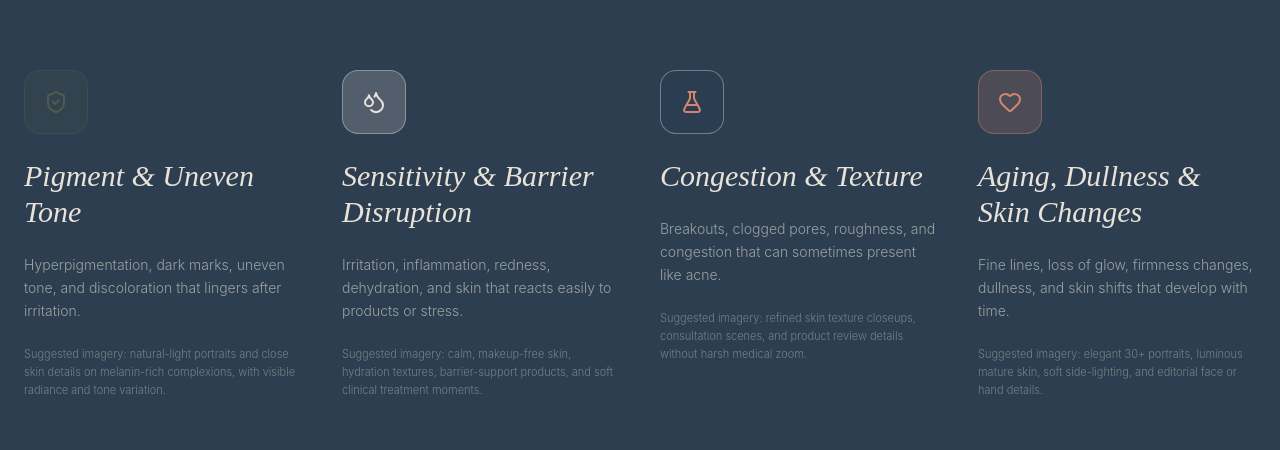
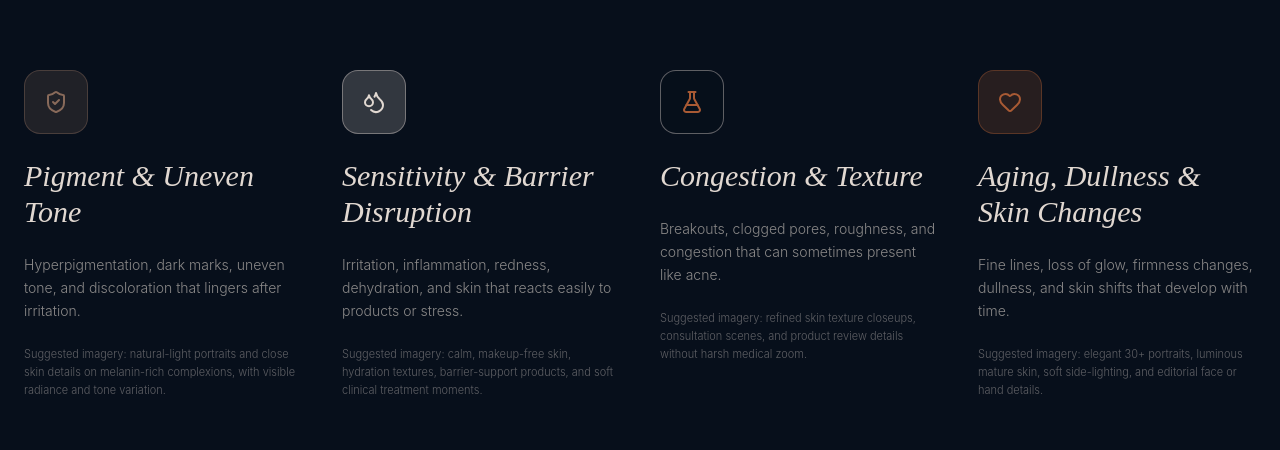
Before and after one commit to Lavender333/vershante-lynn-clinical-skincare, a React (Vite) app: page / in a window 1280 px wide. Shown: the part 878-1328 px from the top of the page. Built offline with nearby package versions, Linux system fonts and the light colour scheme; no server answers; the database is empty.

Commit message:
Update website color scheme

```diff
--- a/src/components/AdminDashboard.tsx
+++ b/src/components/AdminDashboard.tsx
@@ -96,7 +96,7 @@ const imageFileToDataUrl = (file: File): Promise<string> => {
           return;
         }
 
-        ctx.fillStyle = '#FDFCF9';
+        ctx.fillStyle = '#ece6e1';
         ctx.fillRect(0, 0, width, height);
         ctx.drawImage(img, 0, 0, width, height);
         resolve(canvas.toDataURL('image/jpeg', 0.72));
@@ -975,7 +975,7 @@ export default function AdminDashboard() {
     .sort((a, b) => (a.date || '').localeCompare(b.date || ''));
 
   return (
-    <div className="min-h-screen bg-[#FDFCF9] flex flex-col md:flex-row">
+    <div className="min-h-screen bg-brand-cream flex flex-col md:flex-row">
       {/* Sidebar */}
       <aside className="w-full md:w-80 bg-brand-slate text-white p-8 flex flex-col">
         <div className="flex items-center gap-3 mb-12">
--- a/src/components/ClientDashboard.tsx
+++ b/src/components/ClientDashboard.tsx
@@ -382,7 +382,7 @@ export default function ClientDashboard() {
   }));
 
   return (
-    <div className="min-h-screen bg-[#FDFCF9] pt-24 pb-12 px-6 lg:px-12">
+    <div className="min-h-screen bg-brand-cream pt-24 pb-12 px-6 lg:px-12">
       <div className="max-w-7xl mx-auto">
         <div className="flex flex-col md:flex-row justify-between items-start md:items-center mb-12 gap-6">
           <div>
@@ -446,7 +446,7 @@ export default function ClientDashboard() {
                 <div className="flex items-center gap-8">
                     <div className="relative group">
                         <img
-                            src={user.photoURL || `https://ui-avatars.com/api/?name=${encodeURIComponent(user.displayName || 'User')}&background=EBE4D5&color=4A5D4E`}
+                            src={user.photoURL || `https://ui-avatars.com/api/?name=${encodeURIComponent(user.displayName || 'User')}&background=ece6e1&color=070f1b`}
                             alt={user.displayName || ''}
                             className="w-24 h-24 rounded-[2rem] border-4 border-brand-cream shadow-md object-cover"
                         />
@@ -538,24 +538,24 @@ export default function ClientDashboard() {
                     <div className="h-[300px] w-full">
                         <ResponsiveContainer width="100%" height="100%">
                             <LineChart data={chartData} margin={{ top: 5, right: 30, left: 20, bottom: 5 }}>
-                                <CartesianGrid strokeDasharray="3 3" vertical={false} stroke="#EBE4D5" />
+                                <CartesianGrid strokeDasharray="3 3" vertical={false} stroke="#e1d8d1" />
                                 <XAxis
                                     dataKey="date"
                                     axisLine={false}
                                     tickLine={false}
-                                    tick={{ fill: '#A89F91', fontSize: 10, fontWeight: 'bold' }}
+                                    tick={{ fill: '#886a5a', fontSize: 10, fontWeight: 'bold' }}
                                     dy={10}
                                 />
                                 <YAxis
                                     axisLine={false}
                                     tickLine={false}
-                                    tick={{ fill: '#A89F91', fontSize: 10, fontWeight: 'bold' }}
+                                    tick={{ fill: '#886a5a', fontSize: 10, fontWeight: 'bold' }}
                                 />
                                 <Tooltip
                                     contentStyle={{
                                         backgroundColor: '#FFFFFF',
                                         borderRadius: '16px',
-                                        border: '1px solid #EBE4D5',
+                                        border: '1px solid #e1d8d1',
                                         boxShadow: '0 4px 12px rgba(0,0,0,0.05)',
                                         fontSize: '12px'
                                     }}
@@ -576,18 +576,18 @@ export default function ClientDashboard() {
                                     name="Stress Level"
                                     type="monotone"
                                     dataKey="stress"
-                                    stroke="#D4735B"
+                                    stroke="#a85a34"
                                     strokeWidth={3}
-                                    dot={{ r: 4, fill: '#D4735B', strokeWidth: 2, stroke: '#FFFFFF' }}
+                                    dot={{ r: 4, fill: '#a85a34', strokeWidth: 2, stroke: '#FFFFFF' }}
                                     activeDot={{ r: 6 }}
                                 />
                                 <Line
                                     name="Sleep Quality"
                                     type="monotone"
                                     dataKey="sleep"
-                                    stroke="#4A5D4E"
+                                    stroke="#886a5a"
                                     strokeWidth={3}
-                                    dot={{ r: 4, fill: '#4A5D4E', strokeWidth: 2, stroke: '#FFFFFF' }}
+                                    dot={{ r: 4, fill: '#886a5a', strokeWidth: 2, stroke: '#FFFFFF' }}
                                     activeDot={{ r: 6 }}
                                 />
                             </LineChart>
--- a/src/components/ContactPage.tsx
+++ b/src/components/ContactPage.tsx
@@ -61,7 +61,7 @@ export default function ContactPage() {
   };
 
   return (
-    <div className="min-h-screen bg-[#FDFCF9] pt-32 pb-20 px-6">
+    <div className="min-h-screen bg-brand-cream pt-32 pb-20 px-6">
       <div className="max-w-4xl mx-auto">
         <header className="text-center mb-16">
           <motion.div
--- a/src/index.css
+++ b/src/index.css
@@ -5,11 +5,14 @@
   --font-sans: "Inter", ui-sans-serif, system-ui, sans-serif;
   --font-serif: "Cormorant+Garamond", serif;
 
-  --color-brand-cream: #FDFCF9;
-  --color-brand-moss: #4A5D4E;
-  --color-brand-sand: #E8E2D9;
-  --color-brand-slate: #2C3E50;
-  --color-brand-terracotta: #D3866E;
+  --color-brand-cream: #ece6e1;
+  --color-brand-sand: #e1d8d1;
+  --color-brand-terracotta: #a85a34;
+  --color-brand-moss: #886a5a;
+  --color-brand-slate: #070f1b;
+  --color-brand-black: #171d28;
+  --color-brand-chocolate: #6c4333;
+  --color-brand-ludicrous: #c08c72;
 
   --animate-fade-in: fade-in 0.6s ease-out;
   --animate-slide-up: slide-up 0.8s cubic-bezier(0.16, 1, 0.3, 1);
@@ -32,7 +35,7 @@
 }
 
 .clinical-grid {
-  background-image: radial-gradient(var(--brand-sand) 1px, transparent 1px);
+  background-image: radial-gradient(var(--color-brand-sand) 1px, transparent 1px);
   background-size: 40px 40px;
 }
 
@@ -55,5 +58,5 @@
 }
 
 .custom-scrollbar::-webkit-scrollbar-thumb:hover {
-  background: var(--color-brand-moss);
+  background: var(--color-brand-terracotta);
 }
```
